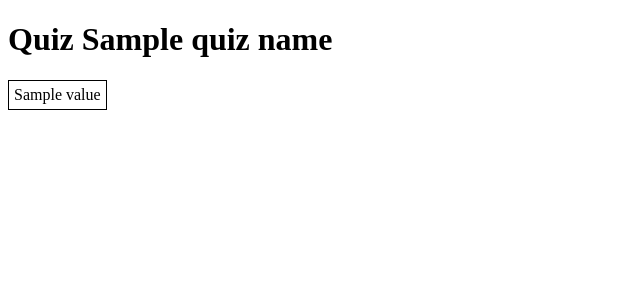
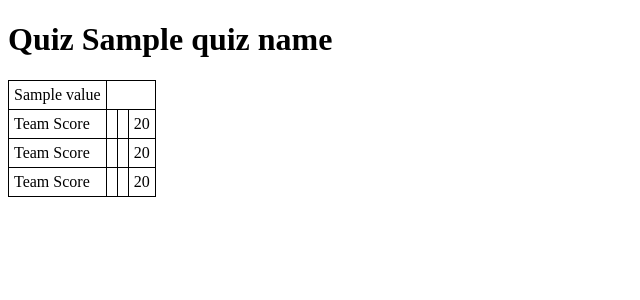
Before and after one commit to FurlanNick/BQScoreTracker, a Flask app: template app/templates/quiz_template.html in a window 1280 px wide. Shown: the top 300 px of the page, without its empty margins (0-640 px from the left). Run offline with Flask 3, Linux system fonts and the light colour scheme; the template is opened without the code that fills it: most values are stand-ins (such as "Sample title", 1, 10 or a date in 2020).

Commit message:
I am working on implementing the scoring logic for the quiz page.

```diff
--- a/app/templates/quiz_template.html
+++ b/app/templates/quiz_template.html
@@ -28,6 +28,7 @@
             {% for key, value in row.items() %}
                 {% if key == 'Team' and loop.parent.loop.index > 11 and loop.parent.loop.index < 14 %}
                     <td>
+                        <input type="checkbox" name="on_time_{{ loop.parent.loop.index - 11 }}" checked> On Time
                         <select name="team_{{ loop.parent.loop.index - 11 }}">
                             <option value=""></option>
                             {% for team_name in teams %}
@@ -46,7 +47,9 @@
                         <select name="score_{{ loop.parent.loop.index }}_{{ loop.index }}">
                             <option value=""></option>
                             <option value="C">C</option>
+                            <option value="B">B</option>
                             <option value="E">E</option>
+                            <option value="BE">BE</option>
                             <option value="F">F</option>
                             <option value="OUT">OUT</option>
                             <option value="IN">IN</option>
@@ -58,6 +61,24 @@
             {% endfor %}
         </tr>
         {% endfor %}
+        <tr>
+            <td>Team Score</td>
+            <td></td>
+            <td></td>
+            <td colspan="20" id="team_score_1">20</td>
+        </tr>
+         <tr>
+            <td>Team Score</td>
+            <td></td>
+            <td></td>
+            <td colspan="20" id="team_score_2">20</td>
+        </tr>
+         <tr>
+            <td>Team Score</td>
+            <td></td>
+            <td></td>
+            <td colspan="20" id="team_score_3">20</td>
+        </tr>
     </table>
 
     {% if session.username and users[session.username].role in ['Admin', 'District', 'Official'] %}
@@ -72,12 +93,104 @@
     <script>
         const teams = {{ teams | tojson }};
         const teamSelects = document.querySelectorAll('select[name^="team_"]');
+        const onTimeCheckboxes = document.querySelectorAll('input[name^="on_time_"]');
+
+        function calculateInitialScore(teamIndex) {
+            const onTimeCheckbox = document.querySelector(`input[name="on_time_${teamIndex}"]`);
+            const teamScore = document.getElementById(`team_score_${teamIndex}`);
+
+            if (onTimeCheckbox.checked) {
+                teamScore.textContent = 20;
+            } else {
+                teamScore.textContent = 0;
+            }
+        }
+
+        onTimeCheckboxes.forEach(checkbox => {
+            const teamIndex = checkbox.name.split('_')[2];
+            checkbox.addEventListener('change', () => {
+                calculateInitialScore(teamIndex);
+            });
+        });
+
+        function updateTeamScore(teamIndex) {
+            const teamScoreEl = document.getElementById(`team_score_${teamIndex}`);
+            let score = 0;
+
+            const onTimeCheckbox = document.querySelector(`input[name="on_time_${teamIndex}"]`);
+            if (onTimeCheckbox.checked) {
+                score += 20;
+            }
+
+            const quizzerScores = document.querySelectorAll(`select[name^="score_${teamIndex}_"]`);
+            let correctAnswers = 0;
+            let thirdQuizzerBonus = false;
+            let fourthQuizzerBonus = false;
+            let fifthQuizzerBonus = false;
+            let fouls = 0;
+
+            let personalErrors = {};
+            let teamErrors = 0;
+
+            quizzerScores.forEach(scoreSelect => {
+                const quizzerName = scoreSelect.parentElement.parentElement.querySelector('.quizzer-select').value;
+
+                if (scoreSelect.value === 'C') {
+                    correctAnswers++;
+                    score += 20;
+                } else if (scoreSelect.value === 'E') {
+                    teamErrors++;
+                    if (!personalErrors[quizzerName]) {
+                        personalErrors[quizzerName] = 0;
+                    }
+                    personalErrors[quizzerName]++;
+
+                    if (personalErrors[quizzerName] > 1 || teamErrors > 2) {
+                        score -= 10;
+                    }
+                } else if (scoreSelect.value === 'B') {
+                    const questionNumber = parseInt(scoreSelect.name.split('_')[2]);
+                    if (questionNumber <= 16) {
+                        score += 20;
+                    } else {
+                        score += 10;
+                    }
+                } else if (scoreSelect.value === 'F') {
+                    fouls++;
+                    if (fouls > 2) {
+                        score -= 10;
+                    }
+                }
+            });
+
+            if (correctAnswers >= 3 && !thirdQuizzerBonus) {
+                score += 10;
+                thirdQuizzerBonus = true;
+            }
+            if (correctAnswers >= 4 && !fourthQuizzerBonus) {
+                score += 10;
+                fourthQuizzerBonus = true;
+            }
+            if (correctAnswers >= 5 && !fifthQuizzerBonus) {
+                score += 10;
+                fifthQuizzerBonus = true;
+            }
+
+            teamScoreEl.textContent = score;
+        }
 
         teamSelects.forEach(select => {
             select.addEventListener('change', (event) => {
                 const teamName = event.target.value;
                 const teamIndex = event.target.name.split('_')[1];
                 const quizzerSelects = document.querySelectorAll(`.quizzer-select[name^="quizzer_${teamIndex}_"]`);
+                const scoreSelects = document.querySelectorAll(`select[name^="score_${teamIndex}_"]`);
+
+                scoreSelects.forEach(scoreSelect => {
+                    scoreSelect.addEventListener('change', () => {
+                        updateTeamScore(teamIndex);
+                    });
+                });
 
                 quizzerSelects.forEach(quizzerSelect => {
                     quizzerSelect.innerHTML = '<option value=""></option>';
```
